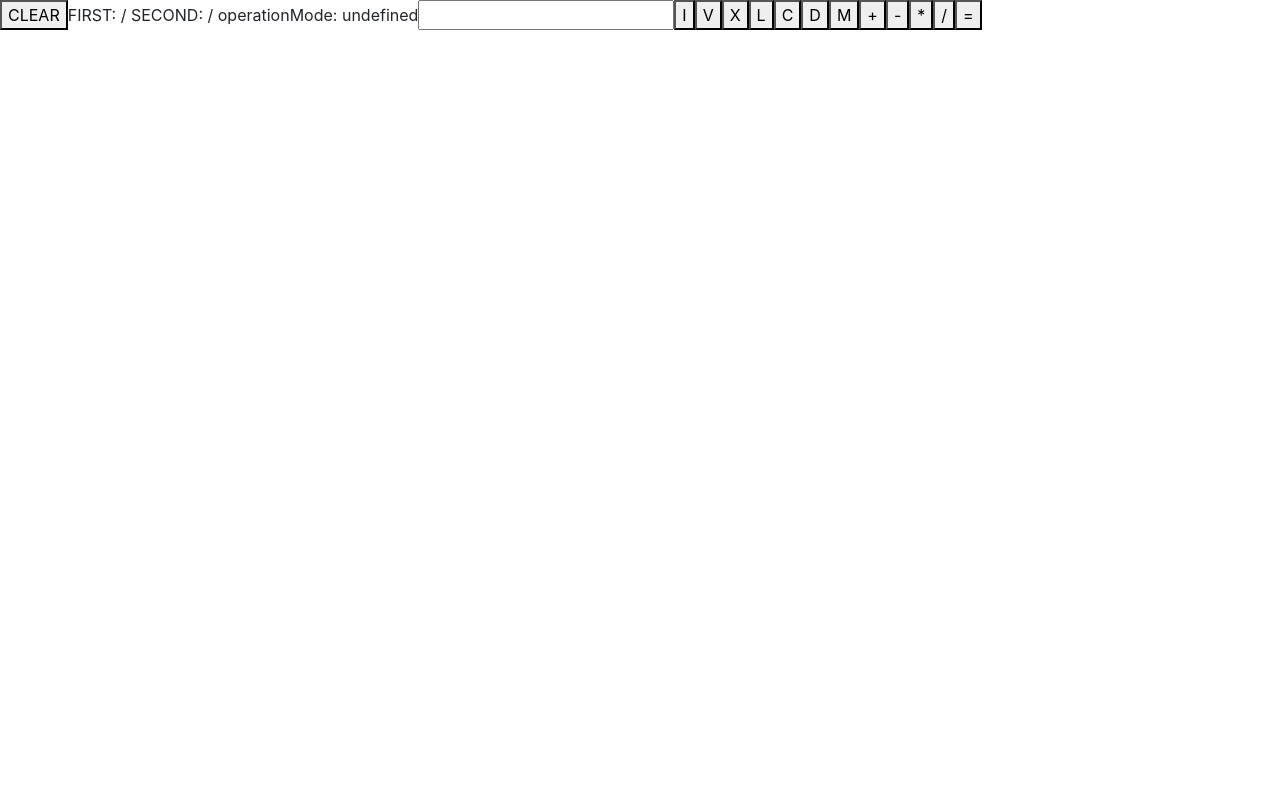
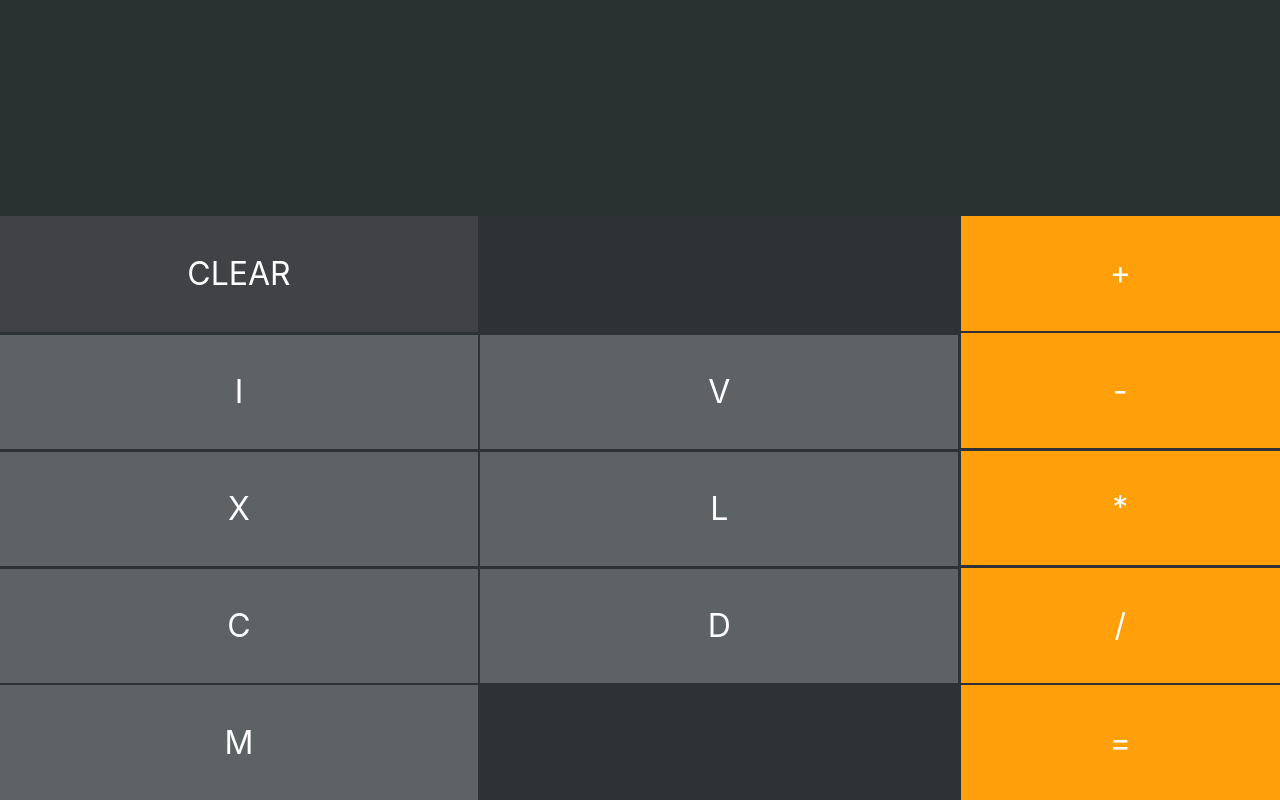
Before and after one commit to yoonslee/roman-numeral-calculator, a React (Create React App) app: page / in a window 1280 px wide. Built offline with nearby package versions, Linux system fonts and the light colour scheme.

Commit message:
add some basic styling

```diff
--- a/src/App.js
+++ b/src/App.js
@@ -5,8 +5,91 @@ import NUMERALS from "./data/NUMERALS";
 import OPERATIONS, { OPERATIONS_KEYS } from "./data/OPERATIONS";
 import convert from "./utils/convert";
 
-const Button = styled.button``;
-const Input = styled.input``;
+const BUTTON_TYPES = {
+  EDIT: "EDIT",
+  OPERATION: "OPERATION",
+  NUMERAL: "NUMERAL"
+};
+
+const Button = styled.button`
+  border: none;
+  background: none;
+  color: #fff;
+  font-size: 2rem;
+  &:focus {
+    outline: none;
+  }
+  background-color: ${props => {
+    if (props.buttonType === BUTTON_TYPES.EDIT) {
+      return `#414246`;
+    } else if (props.buttonType === BUTTON_TYPES.OPERATION) {
+      return `#FF9F0A`;
+    } else if (props.buttonType === BUTTON_TYPES.NUMERAL) {
+      return `#5D6365`;
+    }
+  }};
+`;
+const Input = styled.input`
+  display: block;
+  width: 100%;
+  background-color: #2a3131;
+  border: none;
+  color: #fff;
+  font-size: 5rem;
+  padding: 2rem;
+  padding-top: 4rem;
+
+  outline: none;
+  text-align: right;
+`;
+
+const RootContainer = styled.div`
+  min-height: 100vh;
+  display: flex;
+  flex-direction: column;
+`;
+
+const RootButtonsContainer = styled.div`
+  flex: 1;
+
+  display: grid;
+  grid-template-columns: 3fr 1fr;
+  grid-template-rows: 100%;
+  grid-column-gap: 0.15rem;
+  grid-row-gap: 0.15rem;
+
+  background-color: #2e3236;
+`;
+
+const MainButtonsContainer = styled.div`
+  display: grid;
+  grid-template-columns: 100%;
+  grid-template-rows: 1fr 4fr;
+  grid-column-gap: 0.15rem;
+  grid-row-gap: 0.15rem;
+`;
+const EditOperationButtonsContainer = styled.div`
+  display: grid;
+  grid-template-columns: 1fr 1fr;
+  grid-template-rows: 100%;
+  grid-column-gap: 0.15rem;
+  grid-row-gap: 0.15rem;
+`;
+const NumeralButtonsContainer = styled.div`
+  display: grid;
+  grid-template-columns: 1fr 1fr;
+  grid-template-rows: 1fr 1fr 1fr 1fr;
+  grid-column-gap: 0.15rem;
+  grid-row-gap: 0.15rem;
+`;
+
+const OperationButtonsContainer = styled.div`
+  display: grid;
+  grid-template-columns: 1fr;
+  grid-template-rows: 1fr 1fr 1fr 1fr 1fr;
+  grid-column-gap: 0.15rem;
+  grid-row-gap: 0.15rem;
+`;
 
 function App() {
   const [first, setFirst] = useState("");
@@ -15,8 +98,18 @@ function App() {
   const [previousOperation, setPreviousOperation] = useState();
 
   return (
-    <div className="App">
+    <RootContainer>
+      {!operationMode || operationMode === OPERATIONS_KEYS.EQUALS ? (
+        <Input value={first} readOnly />
+      ) : (
+        <Input value={second} readOnly />
+      )}
+
+      <RootButtonsContainer>
+        <MainButtonsContainer>
+          <EditOperationButtonsContainer>
             <Button
+              buttonType={BUTTON_TYPES.EDIT}
               onClick={() => {
                 if (!first && !second) {
                   return;
@@ -37,6 +130,7 @@ function App() {
             {((!operationMode && first.length > 0) ||
               (operationMode && second.length > 0)) && (
               <Button
+                buttonType={BUTTON_TYPES.EDIT}
                 onClick={() => {
                   if (!operationMode) {
                     return setFirst(first.substr(0, first.length - 1));
@@ -48,17 +142,13 @@ function App() {
                 DELETE
               </Button>
             )}
-      {`FIRST: ${first} / SECOND: ${second} / operationMode: ${operationMode}`}
+          </EditOperationButtonsContainer>
 
-      {!operationMode || operationMode === OPERATIONS_KEYS.EQUALS ? (
-        <Input value={first} readOnly />
-      ) : (
-        <Input value={second} readOnly />
-      )}
-
+          <NumeralButtonsContainer>
             {Object.keys(NUMERALS).map(numeral => (
               <Button
                 key={numeral}
+                buttonType={BUTTON_TYPES.NUMERAL}
                 onClick={() => {
                   console.log(numeral, NUMERALS[numeral].value);
 
@@ -69,10 +159,14 @@ function App() {
                 {numeral}
               </Button>
             ))}
+          </NumeralButtonsContainer>
+        </MainButtonsContainer>
 
+        <OperationButtonsContainer>
           {Object.keys(OPERATIONS).map(opKey => (
             <Button
               key={opKey}
+              buttonType={BUTTON_TYPES.OPERATION}
               onClick={() => {
                 // console.log(opKey, OPERATIONS[opKey].symbol);
 
@@ -111,11 +205,17 @@ function App() {
 
                     if (previousOperationMode === OPERATIONS_KEYS.ADD) {
                       resultInt = firstInt + previousOperationValue;
-                } else if (previousOperationMode === OPERATIONS_KEYS.SUBTRACT) {
+                    } else if (
+                      previousOperationMode === OPERATIONS_KEYS.SUBTRACT
+                    ) {
                       resultInt = firstInt - previousOperationValue;
-                } else if (previousOperationMode === OPERATIONS_KEYS.MULTIPLY) {
+                    } else if (
+                      previousOperationMode === OPERATIONS_KEYS.MULTIPLY
+                    ) {
                       resultInt = firstInt * previousOperationValue;
-                } else if (previousOperationMode === OPERATIONS_KEYS.DIVIDE) {
+                    } else if (
+                      previousOperationMode === OPERATIONS_KEYS.DIVIDE
+                    ) {
                       resultInt = firstInt / previousOperationValue;
                     }
 
@@ -135,7 +235,10 @@ function App() {
                   let isThisEqualClickValid = true;
 
                   // check to see if valid: current `operationMode` is not equals but is something else AND two inputs received
-              if (!operationMode || operationMode === OPERATIONS_KEYS.EQUALS)
+                  if (
+                    !operationMode ||
+                    operationMode === OPERATIONS_KEYS.EQUALS
+                  )
                     isThisEqualClickValid = false;
 
                   if (!first || !second) isThisEqualClickValid = false;
@@ -193,7 +296,9 @@ function App() {
               {OPERATIONS[opKey].symbol}
             </Button>
           ))}
-    </div>
+        </OperationButtonsContainer>
+      </RootButtonsContainer>
+    </RootContainer>
   );
 }
 
```
Lines whose indentation alone changed are shown as unchanged.
